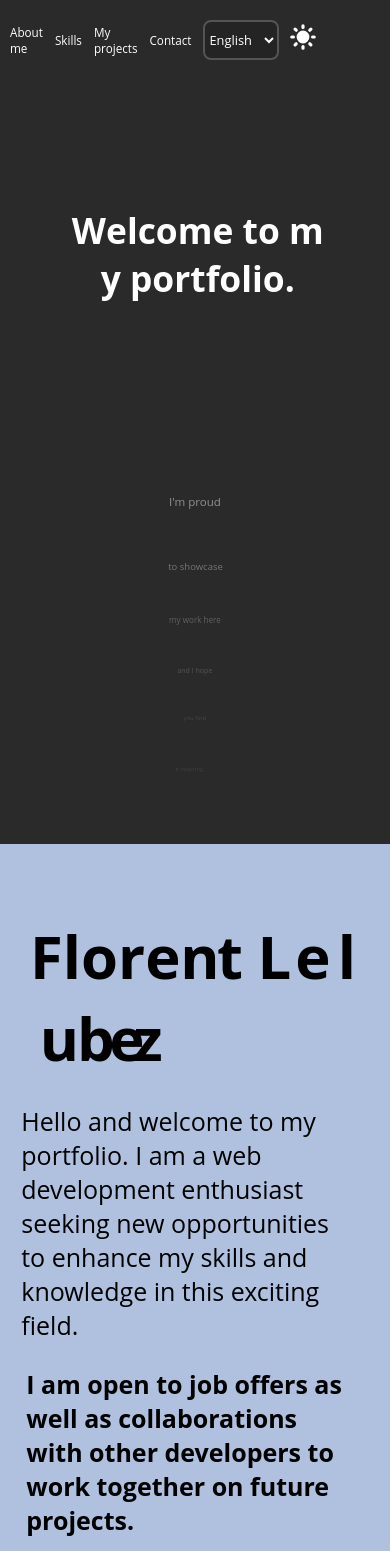
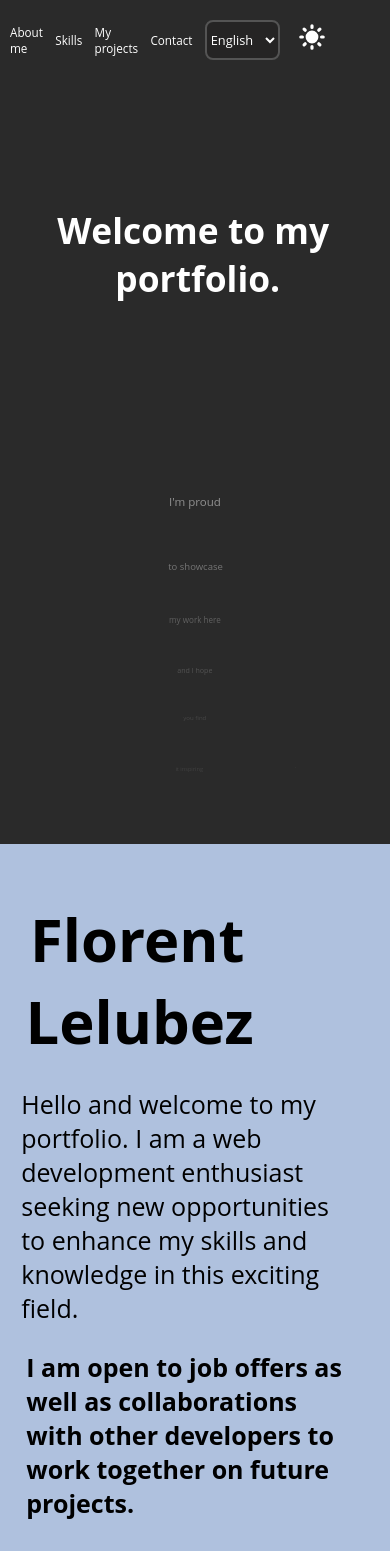
Before and after one commit to Flelubez/Portfolio, a Next.js app: page / in a window 390 px wide. Shown: the top 1551 px of the page. Built offline with nearby package versions, Linux system fonts and the light colour scheme.

Commit message:
maj spacing between words on landing / header

```diff
--- a/components/Header.js
+++ b/components/Header.js
@@ -14,7 +14,10 @@ function Header() {
       <div className={styles.text}>
         <Bounce right cascade duration={3500}>
           {" "}
-          <h1 className={styles.h1}>Florent Lelubez</h1>
+          <h1 className={styles.h1}>
+            <div>Florent&nbsp;</div>
+            <div> Lelubez</div>
+          </h1>
         </Bounce>
         <Bounce left cascade duration={3000}>
           <div>
--- a/components/LandingOnSite.js
+++ b/components/LandingOnSite.js
@@ -19,6 +19,7 @@ function LandingOnSite() {
   const [isTextVisible, setIsTextVisible] = useState(false);
 
   const darkMode = useSelector((state) => state.theme.darkMode);
+  const language = useSelector((state) => state.language.value);
 
   //Setup anime.js
   useEffect(() => {
@@ -117,6 +118,7 @@ function LandingOnSite() {
                 <span className={styles.contactLetter}>
                   <FormattedMessage id="7" defaultMessage=" " />
                 </span>
+                {language === "en" && <span>&nbsp;</span>}
                 <span className={styles.contactLetter}>
                   <FormattedMessage id="8" defaultMessage=" " />
                 </span>
@@ -124,6 +126,8 @@ function LandingOnSite() {
                   {" "}
                   <FormattedMessage id="9" defaultMessage=" " />
                 </span>
+                {language === "fr" && <span>&nbsp;</span>}
+                {language === "en" && <span>&nbsp;</span>}
                 <span className={styles.contactLetter}>
                   {" "}
                   <FormattedMessage id="10" defaultMessage=" " />
@@ -132,12 +136,15 @@ function LandingOnSite() {
                   {" "}
                   <FormattedMessage id="11" defaultMessage=" " />
                 </span>
+                {language === "en" && <span>&nbsp;</span>}
+                <span className={language === "en" ? styles.nowrap : styles.none}>
                   <span className={styles.contactLetter}>
                     <FormattedMessage id="12" defaultMessage=" " />
                   </span>
                   <span className={styles.contactLetter}>
                     <FormattedMessage id="13" defaultMessage=" " />
                   </span>
+                  {language === "fr" && <span>&nbsp;</span>}
                   <span className={styles.contactLetter}>
                     {" "}
                     <FormattedMessage id="14" defaultMessage=" " />
@@ -150,6 +157,7 @@ function LandingOnSite() {
                     {" "}
                     <FormattedMessage id="16" defaultMessage=" " />
                   </span>
+                  {language === "fr" && <span>&nbsp;</span>}
                   <span className={styles.contactLetter}>
                     {" "}
                     <FormattedMessage id="17" defaultMessage=" " />
@@ -170,6 +178,7 @@ function LandingOnSite() {
                     {" "}
                     <FormattedMessage id="21" defaultMessage=" " />
                   </span>
+                </span>
                 <span className={styles.contactLetter}>
                   {" "}
                   <FormattedMessage id="22" defaultMessage=" " />
@@ -177,6 +186,18 @@ function LandingOnSite() {
                 <span className={styles.contactLetter}>
                   {" "}
                   <FormattedMessage id="23" defaultMessage=" " />
+                </span>
+                <span className={styles.contactLetter}>
+                  {" "}
+                  <FormattedMessage id="24" defaultMessage=" " />
+                  <span className={styles.contactLetter}>
+                    {" "}
+                    <FormattedMessage id="25" defaultMessage=" " />
+                  </span>
+                  <span className={styles.contactLetter}>
+                    {" "}
+                    <FormattedMessage id="26" defaultMessage=" " />
+                  </span>
                 </span>
               </div>
             </h1>
--- a/components/messages.json
+++ b/components/messages.json
@@ -17,23 +17,26 @@
     "4": "c",
     "5": "o",
     "6": "m",
-    "7": "e t",
-    "8": "o m",
-    "9": "y p",
-    "10": "o",
-    "11": "r",
-    "12": "t",
-    "13": "f",
-    "14": "o",
-    "15": "l",
-    "16": "i",
+    "7": "e",
+    "8": "t",
+    "9": "o",
+    "10": "m",
+    "11": "y",
+    "12": "p",
+    "13": "o",
+    "14": "r",
+    "15": "t",
+    "16": "f",
     "17": "o",
-    "18": ".",
-    "19": " ",
-    "20": " ",
-    "21": " ",
-    "22": " ",
-    "23":  "",
+    "18": "l",
+    "19": "i",
+    "20": "o",
+    "21": ".",
+    "22": "",
+    "23": "",
+    "24": "",
+    "25": "",
+    "26": "",
     "101" : "M",
     "102" : "y",
     "103" : "P",
@@ -82,21 +85,24 @@
     "6": "e",
     "7": "n",
     "8": "u",
-    "9": "e d",
-    "10": "a",
-    "11": "n",
-    "12": "s m",
-    "13": "o",
-    "14": "n p",
+    "9": "e",
+    "10": "d",
+    "11": "a",
+    "12": "n",
+    "13": "s",
+    "14": "m",
     "15": "o",
-    "16": "r",
-    "17": "t",
-    "18": "f",
-    "19": "o",
-    "20": "l",
-    "21": "i",
+    "16": "n",
+    "17": "p",
+    "18": "o",
+    "19": "r",
+    "20": "t",
+    "21": "f",
     "22": "o",
-    "23": ".",
+    "23": "l",
+    "24": "i",
+    "25": "o",
+    "26": ".",
     "101" : "M",
     "102" : "es",
     "103" : "P",
--- a/styles/header.module.css
+++ b/styles/header.module.css
@@ -15,6 +15,7 @@
     font-size: 239%;
     margin-bottom: 0;
     margin-top: 2vh;
+    display: flex;
 }
 
 .textImportant {
@@ -71,4 +72,8 @@
         height: 100%;
         width: 100%;
     }
+
+    .h1 {
+        display: inline;
+    }
 }
--- a/styles/landingOnSite.module.css
+++ b/styles/landingOnSite.module.css
@@ -131,6 +131,10 @@
     animation-timing-function: ease-out;
 }
 
+.nowrap {
+    white-space: nowrap;
+}
+
 @keyframes fadeIn {
     from {
         opacity: 0.5;
--- a/styles/navBar.module.css
+++ b/styles/navBar.module.css
@@ -168,12 +168,12 @@
     }
 
     .moon {
-    padding-left: 0rem;
+    padding-left: 2vw;
     font-size: 2rem;
     }
 
     .moonLight {
-    padding-left: 0rem;
+    padding-left: 2vw;
     font-size: 1.5rem;
     }
 }
```
Lines whose indentation alone changed are shown as unchanged.
